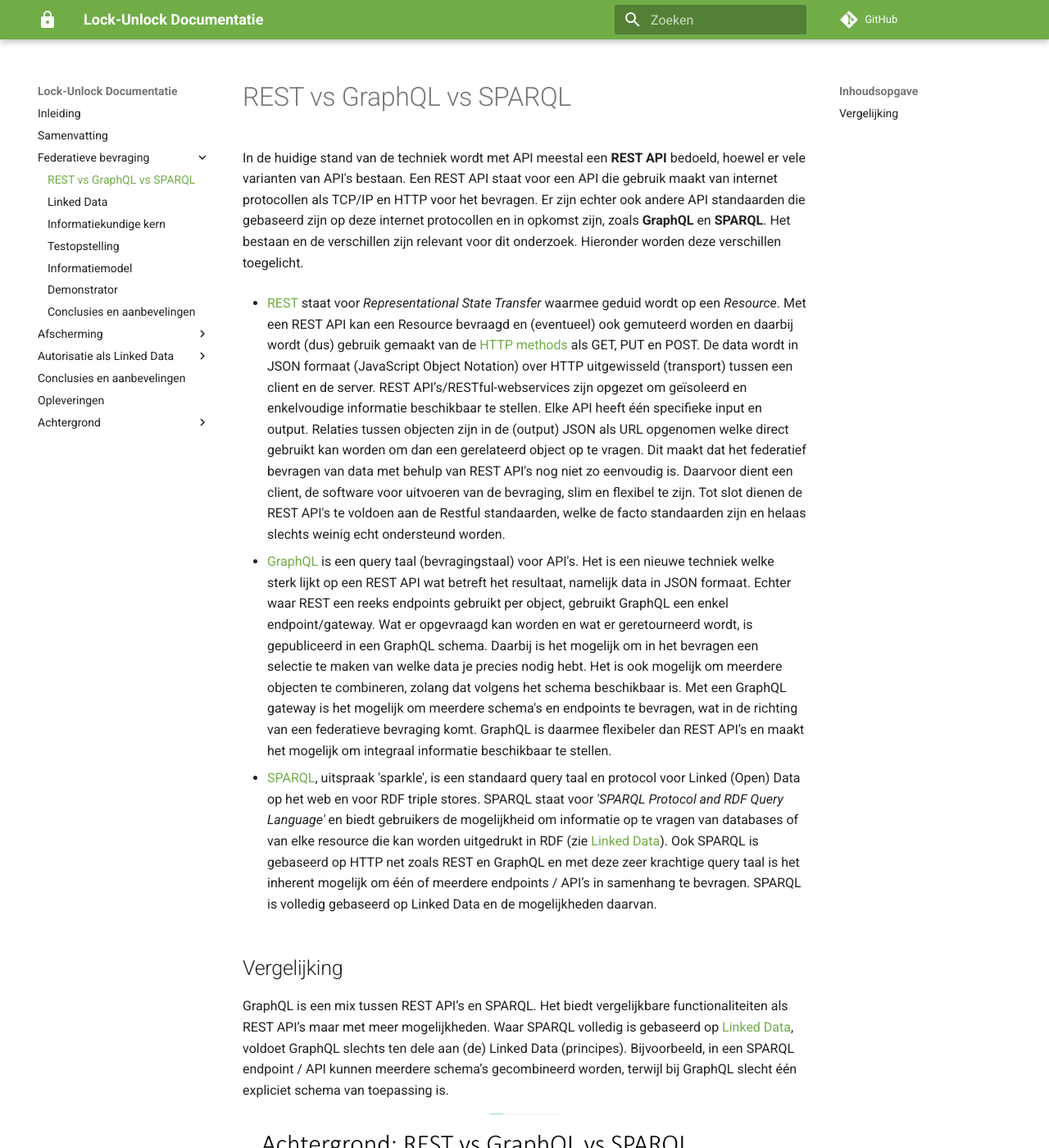
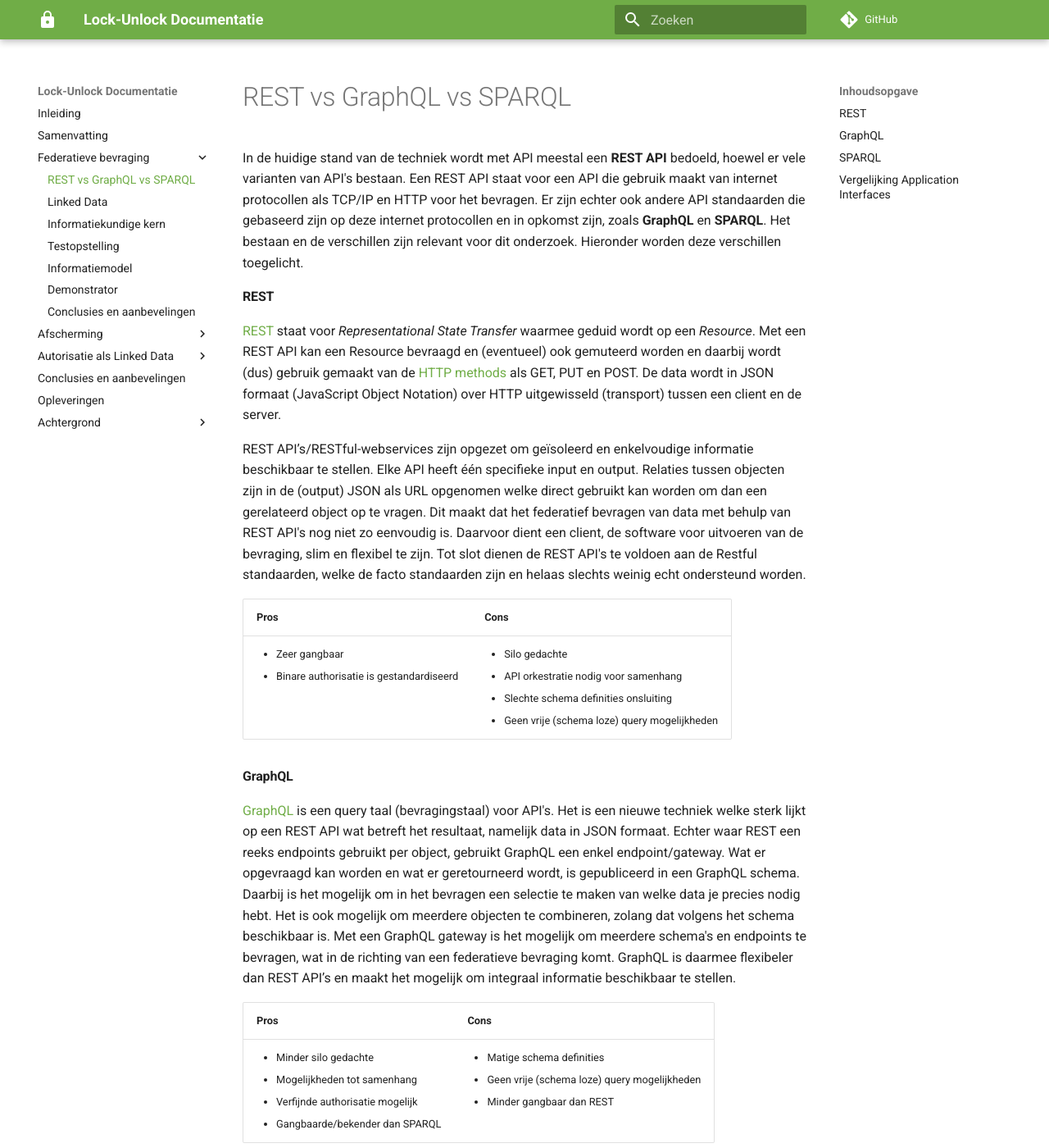
Before and after one commit to kadaster-labs/lock-unlock-docs, an MkDocs documentation site: the page built from docs/federatieve-bevraging/apis.md, in a window 1280 px wide and 1400 px high. Shown: the whole window at 82% size. Built offline with MkDocs 1.6.1 and Material for MkDocs 9.7.7, drawn with Linux system fonts in a browser that asks for light colours; comment, search, counter and statistics services are not loaded; some of the changed text lies outside the part shown.

Commit message:
REVIEW: api pagina

```diff
--- a/docs/federatieve-bevraging/apis.md
+++ b/docs/federatieve-bevraging/apis.md
@@ -1,48 +1,41 @@
 ---
 title: REST vs GraphQL vs SPARQL
 ---
-In de huidige stand van de techniek wordt met API meestal een **REST API** bedoeld, hoewel er vele
-varianten van API's bestaan. Een REST API staat voor een API die gebruik maakt van internet
-protocollen als TCP/IP en HTTP voor het bevragen. Er zijn echter ook andere API standaarden die
-gebaseerd zijn op deze internet protocollen en in opkomst zijn, zoals **GraphQL** en **SPARQL**. Het
-bestaan en de verschillen zijn relevant voor dit onderzoek. Hieronder worden deze verschillen
-toegelicht.
+In de huidige stand van de techniek wordt met API meestal een **REST API** bedoeld, hoewel er vele varianten van API's bestaan. Een REST API staat voor een API die gebruik maakt van internet protocollen als TCP/IP en HTTP voor het bevragen. Er zijn echter ook andere API standaarden die gebaseerd zijn op deze internet protocollen en in opkomst zijn, zoals **GraphQL** en **SPARQL**. Het bestaan en de verschillen zijn relevant voor dit onderzoek. Hieronder worden deze verschillen toegelicht.
 
-- [REST](https://roy.gbiv.com/pubs/dissertation/rest_arch_style.htm) staat voor _Representational
-  State Transfer_ waarmee geduid wordt op een _Resource_. Met een REST API kan een Resource bevraagd
-  en (eventueel) ook gemuteerd worden en daarbij wordt (dus) gebruik gemaakt van de [HTTP
-  methods](https://www.rfc-editor.org/rfc/rfc9110.html#name-method-definitions) als GET, PUT en
-  POST. De data wordt in JSON formaat (JavaScript Object Notation) over HTTP uitgewisseld
-  (transport) tussen een client en de server. REST API’s/RESTful-webservices zijn opgezet om
-  geïsoleerd en enkelvoudige informatie beschikbaar te stellen. Elke API heeft één specifieke input
-  en output. Relaties tussen objecten zijn in de (output) JSON als URL opgenomen welke direct
-  gebruikt kan worden om dan een gerelateerd object op te vragen. Dit maakt dat het federatief bevragen van data met behulp van REST API's nog niet zo eenvoudig is. Daarvoor dient een client, de software voor uitvoeren van de bevraging, slim en flexibel te zijn. Tot slot dienen de REST API's te voldoen aan de Restful standaarden, welke de facto standaarden zijn en helaas slechts weinig echt ondersteund worden.
+#### REST
+[REST](https://roy.gbiv.com/pubs/dissertation/rest_arch_style.html) staat voor _Representational State Transfer_ waarmee geduid wordt op een _Resource_. Met een REST API kan een Resource bevraagd en (eventueel) ook gemuteerd worden en daarbij wordt (dus) gebruik gemaakt van de [HTTP methods](https://www.rfc-editor.org/rfc/rfc9110.html#name-method-definitions) als GET, PUT en POST. De data wordt in JSON formaat (JavaScript Object Notation) over HTTP uitgewisseld (transport) tussen een client en de server.
 
-- [GraphQL](https://spec.graphql.org/) is een query taal (bevragingstaal) voor API's. Het is een
-  nieuwe techniek welke sterk lijkt op een REST API wat betreft het resultaat, namelijk data in JSON
-  formaat. Echter waar REST een reeks endpoints gebruikt per object, gebruikt GraphQL een enkel
-  endpoint/gateway. Wat er opgevraagd kan worden en wat er geretourneerd wordt, is gepubliceerd in een
-  GraphQL schema. Daarbij is het mogelijk om in het bevragen een selectie te maken van welke data je
-  precies nodig hebt. Het is ook mogelijk om meerdere objecten te combineren, zolang dat volgens het
-  schema beschikbaar is. Met een GraphQL gateway is het mogelijk om meerdere schema's en endpoints
-  te bevragen, wat in de richting van een federatieve bevraging komt. GraphQL is daarmee flexibeler
-  dan REST API’s en maakt het mogelijk om integraal informatie beschikbaar te stellen.
+REST API’s/RESTful-webservices zijn opgezet om geïsoleerd en enkelvoudige informatie beschikbaar te stellen. Elke API heeft één specifieke input en output. Relaties tussen objecten zijn in de (output) JSON als URL opgenomen welke direct gebruikt kan worden om dan een gerelateerd object op te vragen. Dit maakt dat het federatief bevragen van data met behulp van REST API's nog niet zo eenvoudig is. Daarvoor dient een client, de software voor uitvoeren van de bevraging, slim en flexibel te zijn. Tot slot dienen de REST API's te voldoen aan de Restful standaarden, welke de facto standaarden zijn en helaas slechts weinig echt ondersteund worden.
 
-- [SPARQL](https://en.wikipedia.org/wiki/SPARQL), uitspraak 'sparkle', is een standaard query taal
-  en protocol voor Linked (Open) Data op het web en voor RDF triple stores. SPARQL staat voor
-  _'SPARQL Protocol and RDF Query Language'_ en biedt gebruikers de mogelijkheid om informatie op te
-  vragen van databases of van elke resource die kan worden uitgedrukt in RDF (zie [Linked
-  Data](./linkeddata.md)). Ook SPARQL is gebaseerd op HTTP net zoals REST en GraphQL en met deze
-  zeer krachtige query taal is het inherent mogelijk om één of meerdere endpoints / API’s in
-  samenhang te bevragen. SPARQL is volledig gebaseerd op Linked Data en de mogelijkheden daarvan.
+| Pros | Cons |
+|:----|:----|
+| <ul><li>Zeer gangbaar</li><li>Binare authorisatie is gestandardiseerd</li></ul> | <ul><li>Silo gedachte</li><li>API orkestratie nodig voor samenhang</li><li>Slechte schema definities onsluiting</li><li>Geen vrije (schema loze) query mogelijkheden</li></ul> |
 
-## Vergelijking
-GraphQL is een mix tussen REST API’s en SPARQL. Het biedt vergelijkbare
-functionaliteiten als REST API’s maar met meer mogelijkheden. Waar SPARQL volledig is gebaseerd op
-[Linked Data](./linkeddata.md), voldoet GraphQL slechts ten dele aan (de) Linked Data (principes).
-Bijvoorbeeld, in een SPARQL endpoint / API kunnen meerdere schema’s gecombineerd worden, terwijl bij
-GraphQL slecht één expliciet schema van toepassing is.
+#### GraphQL
+[GraphQL](https://spec.graphql.org/) is een query taal (bevragingstaal) voor API's. Het is een nieuwe techniek welke sterk lijkt op een REST API wat betreft het resultaat, namelijk data in JSON formaat. Echter waar REST een reeks endpoints gebruikt per object, gebruikt GraphQL een enkel endpoint/gateway. Wat er opgevraagd kan worden en wat er geretourneerd wordt, is gepubliceerd in een GraphQL schema. Daarbij is het mogelijk om in het bevragen een selectie te maken van welke data je
+precies nodig hebt. Het is ook mogelijk om meerdere objecten te combineren, zolang dat volgens het schema beschikbaar is. Met een GraphQL gateway is het mogelijk om meerdere schema's en endpoints te bevragen, wat in de richting van een federatieve bevraging komt. GraphQL is daarmee flexibeler dan REST API’s en maakt het mogelijk om integraal informatie beschikbaar te stellen.
 
-![Achtergrond: REST vs GraphQL vs SPARQL](images/achtergrond-rest-graphql-sparql.png)
+| Pros | Cons |
+|:----|:----|
+| <ul><li>Minder silo gedachte</li><li>Mogelijkheden tot samenhang</li><li>Verfijnde authorisatie mogelijk</li><li>Gangbaarde/bekender dan SPARQL</li></ul> | <ul><li>Matige schema definities</li><li>Geen vrije (schema loze) query mogelijkheden</li><li>Minder gangbaar dan REST</li></ul> |
 
-![Federatieve bevraging](images/infographic-federatieve-bevraging.png)
+#### SPARQL
+[SPARQL](https://en.wikipedia.org/wiki/SPARQL), uitspraak 'sparkle', is een standaard query taal en protocol voor Linked (Open) Data op het web en voor RDF triple stores. SPARQL staat voor _'SPARQL Protocol and RDF Query Language'_ en biedt gebruikers de mogelijkheid om informatie op te vragen van databases of van elke resource die kan worden uitgedrukt in RDF (zie [Linked  Data](./linkeddata.md)). Ook SPARQL is gebaseerd op HTTP net zoals REST en GraphQL en met deze zeer krachtige query taal is het inherent mogelijk om één of meerdere endpoints / API’s in samenhang te bevragen. SPARQL is volledig gebaseerd op Linked Data en de mogelijkheden daarvan.
+
+| Pros | Cons |
+|:----|:----|
+| <ul><li>Geen silo gedachtes</li><li>Hoge samenhang</li><li>Zeer goede schema definities ontsluiting</li><li>Schemaloze query mogelijkheden</li></ul> | <ul><li>Verfijnde autorisatie mogelijkheden moeten nog ontwikkeld worden</li><li>Minder gangbare oplossing onder developers</li></ul> |
+
+Hieronder worden de verschillen tussen de verschillende interfaces gevisualiseerd.
+
+| ![Federatieve bevraging](images/infographic-federatieve-bevraging.png) |
+| :--: |
+|*Vergelijking van toegangs mogelijkhede over de drie verschillende application interfaces* |
+
+## Vergelijking Application Interfaces
+
+GraphQL is een mix tussen REST API’s en SPARQL. Het biedt vergelijkbare functionaliteiten als REST API’s maar met meer mogelijkheden. Waar SPARQL volledig is gebaseerd op
+[Linked Data](./linkeddata.md), voldoet GraphQL slechts ten dele aan (de) Linked Data (principes). Bijvoorbeeld, in een SPARQL endpoint/API kunnen meerdere schema’s gecombineerd worden, terwijl bij GraphQL slecht één expliciet schema van toepassing is.
+
+![REST vs GraphQL vs SPARQL](images/rest-graphql-sparql.png)
```
Also changed, not shown: docs/federatieve-bevraging/images/rest-graphql-sparql.png (added).
